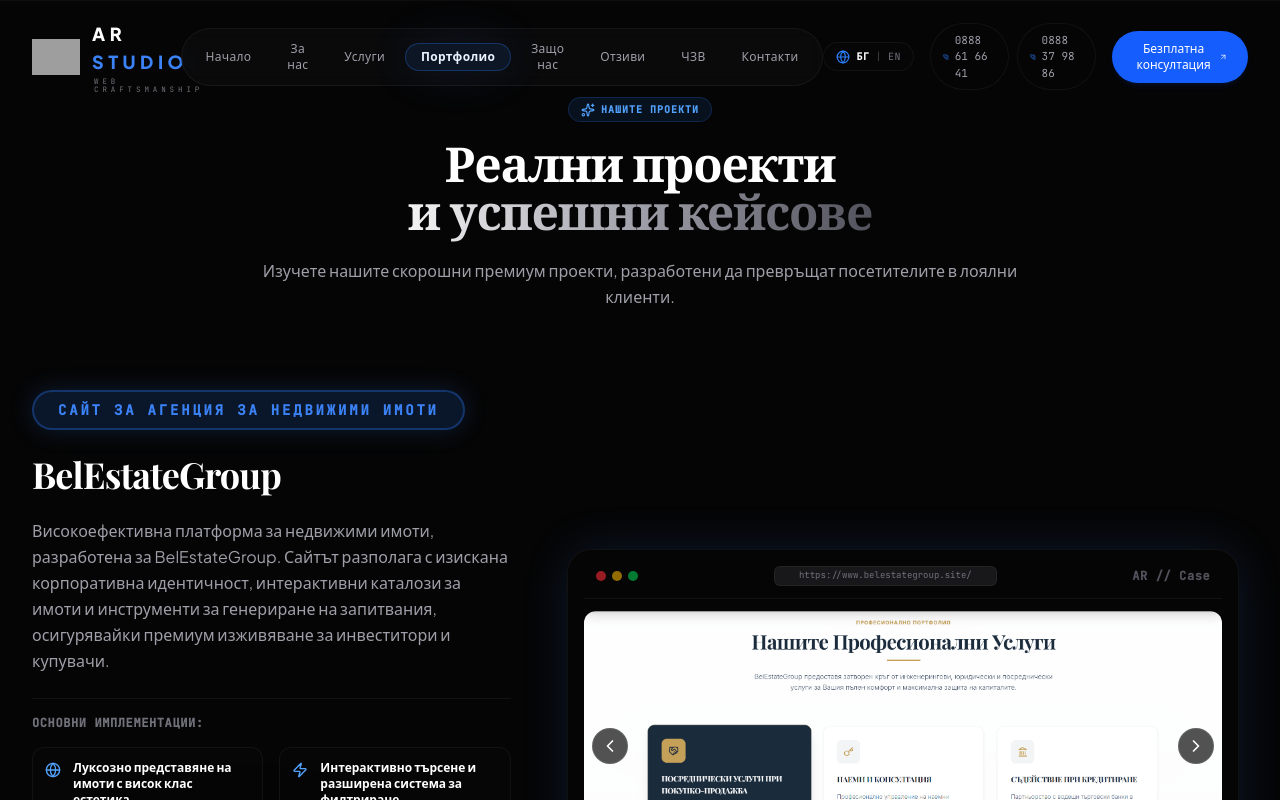
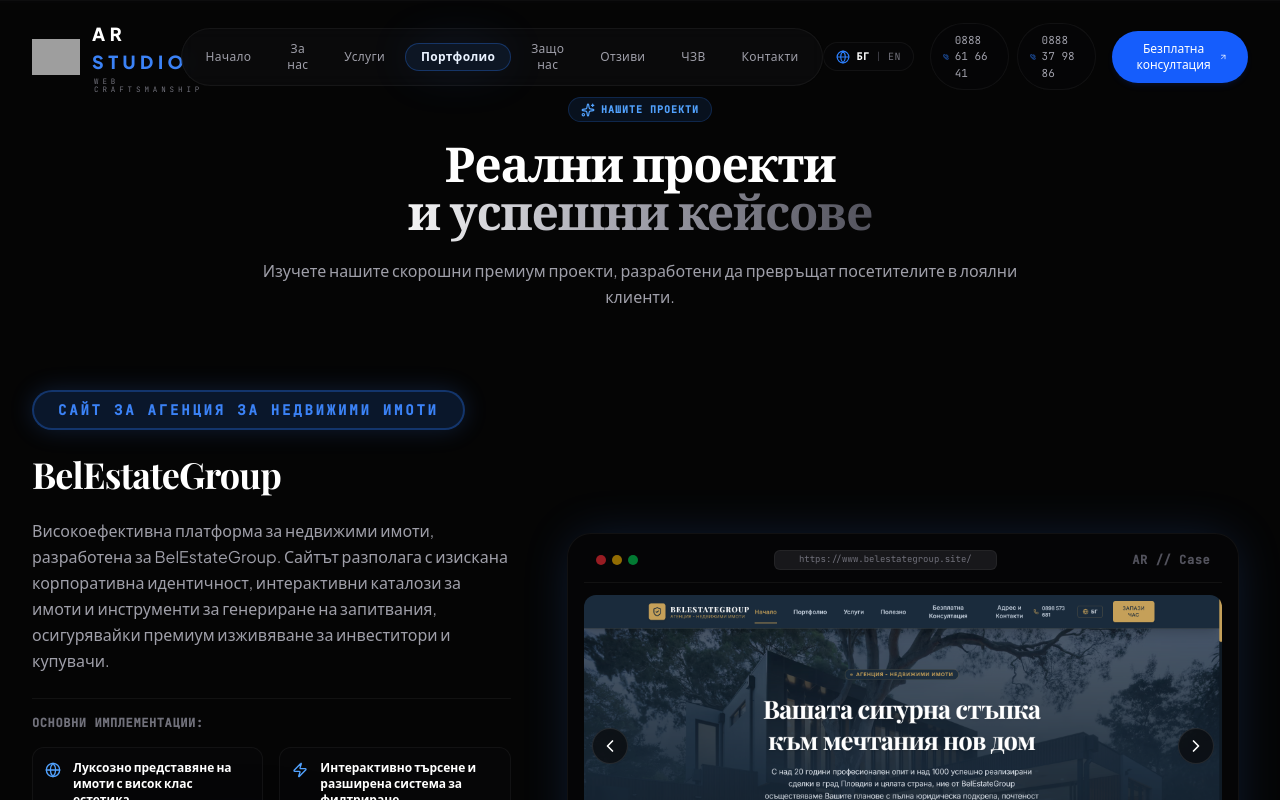
Before and after one commit to Andrey4544/AR-Studio-business, a React (Vite) app: page / in a window 1280 px wide. Both pictures are taken after a click on the button "Виж работата ни". Shown: the top 800 px of the page. Built offline with nearby package versions, Linux system fonts and the light colour scheme; grey boxes are pictures that could not be loaded; a web font is replaced by a local one.

Commit message:
Reorder BelEstateGroup carousel to put hero image first

```diff
--- a/src/components/Portfolio.tsx
+++ b/src/components/Portfolio.tsx
@@ -31,6 +31,7 @@ const teddysCarouselImages = [
 
 // Carousel images for BelEstateGroup
 const belestateCarouselImages = [
+  { src: '/assets/belestate-8.png', alt: 'BelEstateGroup Hero' },
   { src: '/assets/belestate-1.png', alt: 'BelEstateGroup Home' },
   { src: '/assets/belestate-2.png', alt: 'BelEstateGroup Articles' },
   { src: '/assets/belestate-3.png', alt: 'BelEstateGroup Booking' },
@@ -38,7 +39,6 @@ const belestateCarouselImages = [
   { src: '/assets/belestate-5.png', alt: 'BelEstateGroup Principles' },
   { src: '/assets/belestate-6.png', alt: 'BelEstateGroup Search' },
   { src: '/assets/belestate-7.png', alt: 'BelEstateGroup Properties' },
-  { src: '/assets/belestate-8.png', alt: 'BelEstateGroup Hero' },
 ];
 
 interface PortfolioProps {
```
